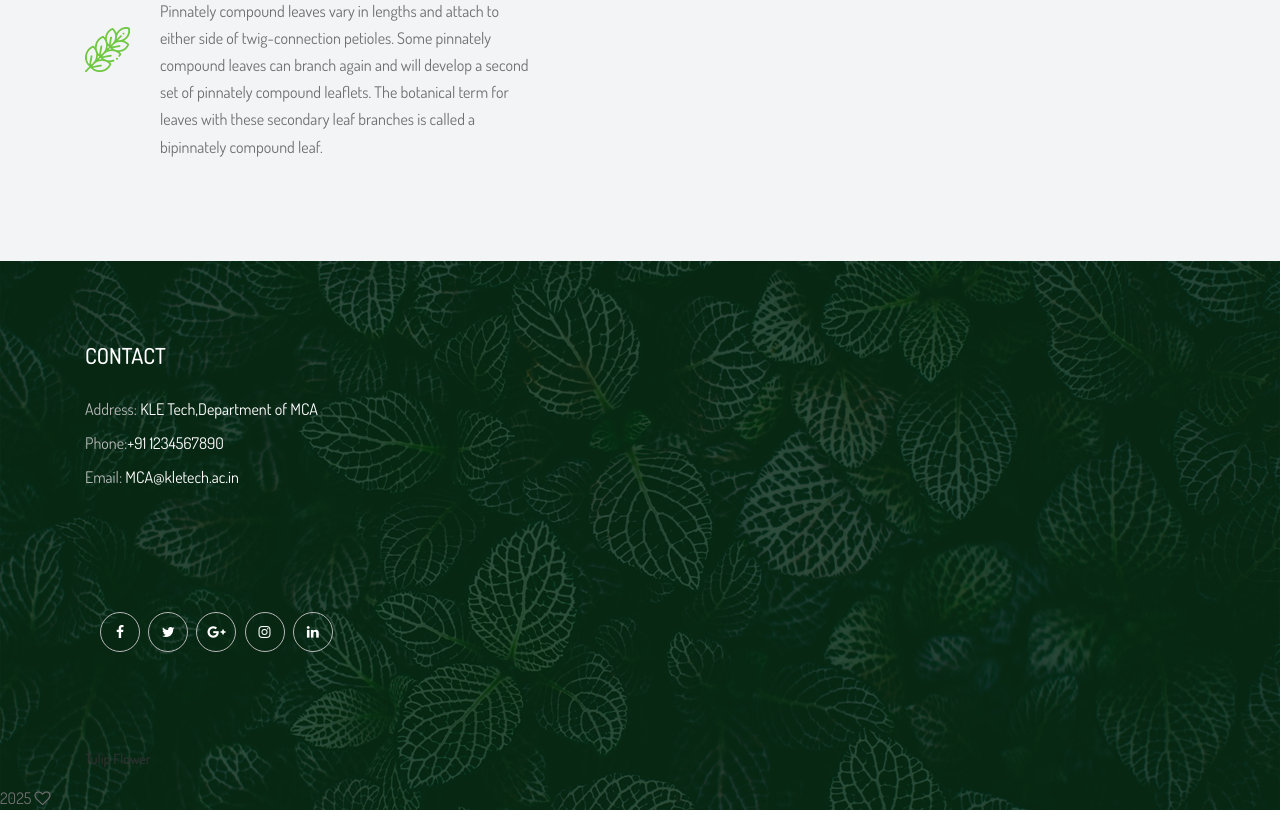
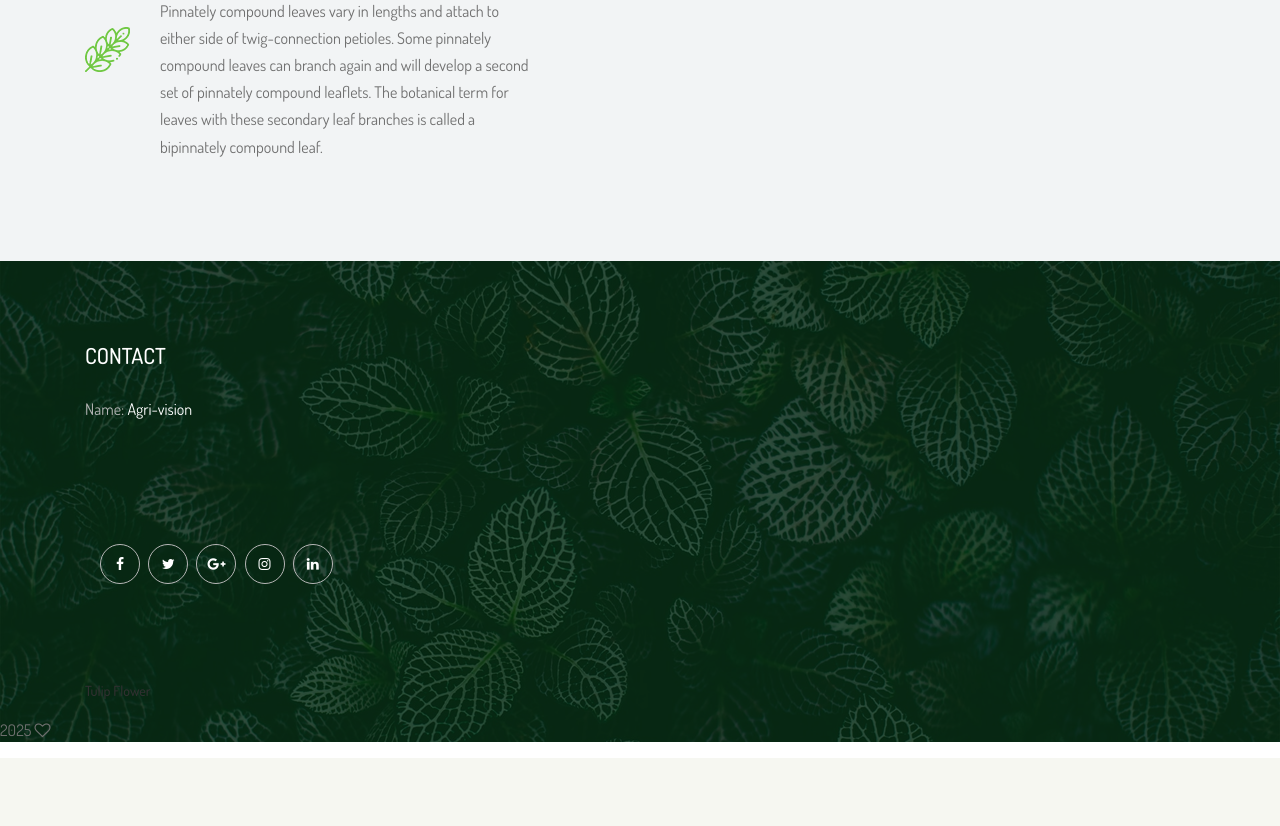
Before and after one commit to Teslestien/Plant-Species-Classification, a Flask app: page / in a window 1280 px wide. Shown: the part 1610-2436 px from the top of the page. After the commit the page ends 2368 px from the top, so only its background shows below. Run offline with Flask 3, Linux system fonts and the light colour scheme; some libraries are stand-ins or nearby versions.

Commit message:
Typo fix

```diff
--- a/app/templates/index.html
+++ b/app/templates/index.html
@@ -223,9 +223,7 @@
                             </div>
 
                             <div class="contact-information">
-                                <p><span>Address:</span> KLE Tech,Department of MCA </p>
-                                <p><span>Phone:</span>+91 1234567890</p>
-                                <p><span>Email:</span> MCA@kletech.ac.in</p>
+                                <p><span>Name:</span> Agri-vision </p>
 
                             </div>
                         </div>
```
